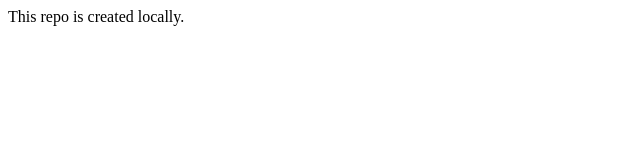
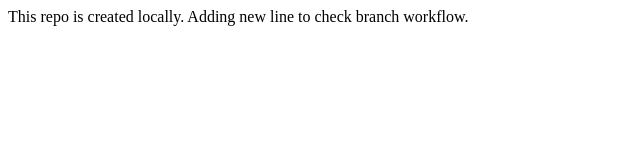
Before and after one commit to Parvez0070/localrepo, a plain HTML site: page index.html in a window 1280 px wide. Shown: the whole page, without its empty margins (0-640 px from the left). Drawn offline with Linux system fonts and the light colour scheme.

Commit message:
checking branch workflow

```diff
--- a/index.html
+++ b/index.html
@@ -1,3 +1,4 @@
 <p>
     This repo is created locally.
+    Adding new line to check branch workflow.
 </p>
```
